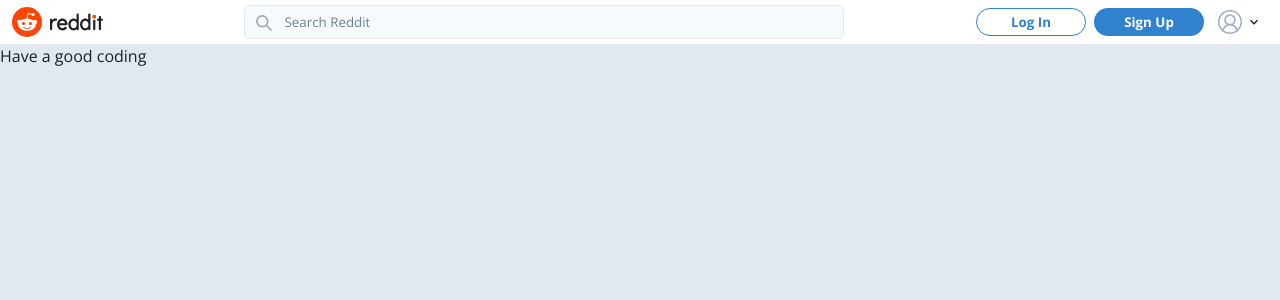
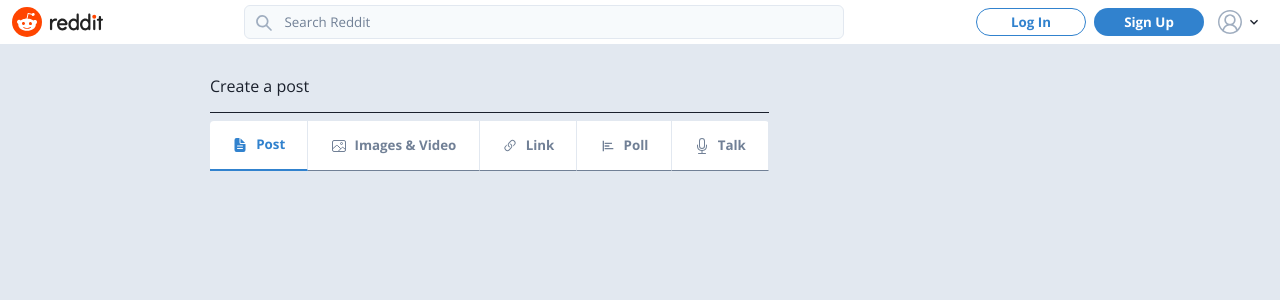
Before and after one commit to vincent-zola/reddit_clone_tutorial, a Next.js app: page /r/1/submit in a window 1280 px wide. Shown: the top 300 px of the page. Built offline with nearby package versions, Linux system fonts and the light colour scheme; no server answers.

Commit message:
Added TabItem commponent

```diff
--- a/src/components/Layout/PageContent.tsx
+++ b/src/components/Layout/PageContent.tsx
@@ -9,24 +9,18 @@
   // defining children as an array of ReactNode elements, so that we can indexing them
   children: ReactNode[];
 }
-// children are elements inside the <PageContent></PageContent> element in index.tsx
+// children are elements inside the <PageContent></PageContent> element in index.tsx, submit.tsx
 const PageContent: React.FC<PageContentProps> = ({ children }) => {
   // * ========== HTML ==========
 
   return (
-    <Flex justify="center" p="16px 0px" border="1px solid red">
-      <Flex
-        width="95%"
-        justify="center"
-        maxWidth="860px"
-        border="1px solid green"
-      >
+    <Flex justify="center" p="16px 0px">
+      <Flex width="95%" justify="center" maxWidth="860px">
         {/* LHS */}
         <Flex
           direction="column"
           width={{ base: "100%", md: "65%" }}
           mr={{ base: "0", md: "6" }}
-          border="1px solid blue"
         >
           {children && children[0]}
         </Flex>
@@ -35,7 +29,6 @@
           direction="column"
           display={{ base: "none", md: "flex" }}
           flexGrow={1}
-          border="1px solid orange"
         >
           {children && children[1]}
         </Flex>
--- /dev/null
+++ b/src/components/Posts/NewPostForm.tsx
@@ -0,0 +1,66 @@
+// * ========== Imports ==========
+
+import { Flex, Icon } from "@chakra-ui/react";
+import React, { useState } from "react";
+import { BiPoll } from "react-icons/bi";
+import { BsLink45Deg, BsMic } from "react-icons/bs";
+import { IoDocumentText, IoImageOutline } from "react-icons/io5";
+import { AiFillCloseCircle } from "react-icons/ai";
+import TabItem from "./TabItem";
+
+// * ========== TS Types ==========
+
+type NewPostFormProps = {};
+
+export type TabItem = {
+  title: string;
+  icon: typeof Icon.arguments;
+};
+
+// *========== Variables & Functions ==========
+
+// items for the Navbar
+const formTabs: TabItem[] = [
+  {
+    title: "Post",
+    icon: IoDocumentText,
+  },
+  {
+    title: "Images & Video",
+    icon: IoImageOutline,
+  },
+  {
+    title: "Link",
+    icon: BsLink45Deg,
+  },
+  {
+    title: "Poll",
+    icon: BiPoll,
+  },
+  {
+    title: "Talk",
+    icon: BsMic,
+  },
+];
+
+const NewPostForm: React.FC<NewPostFormProps> = () => {
+  const [selectedTab, setSelectedTab] = useState(formTabs[0].title);
+
+  // * ========== HTML ==========
+
+  return (
+    <Flex direction="column" bg="white" borderRadius={4} mt={2}>
+      <Flex width="100%">
+        {formTabs.map((item) => (
+          <TabItem
+            key={item.title}
+            item={item}
+            selected={item.title === selectedTab}
+            setSelectedTab={setSelectedTab}
+          />
+        ))}
+      </Flex>
+    </Flex>
+  );
+};
+export default NewPostForm;
--- /dev/null
+++ b/src/components/Posts/TabItem.tsx
@@ -0,0 +1,39 @@
+import { Flex, Icon, Text } from "@chakra-ui/react";
+import React from "react";
+import { TabItem } from "./NewPostForm";
+
+type TabItemProps = {
+  item: TabItem;
+  selected: boolean;
+  setSelectedTab: (value: string) => void;
+};
+
+const TabItem: React.FC<TabItemProps> = ({
+  item,
+  selected,
+  setSelectedTab,
+}) => {
+  return (
+    <Flex
+
+      justify="center"
+      align="center"
+      flexGrow={1}
+      p="14px 0px"
+      cursor="pointer"
+      fontWeight={700}
+      _hover={{ bg: "gray.50" }}
+      color={selected ? "blue.500" : "gray.500"}
+      borderWidth={selected ? "0px 1px 2px 0px" : "0px 1px 1px 0px"}
+      borderBottomColor={selected ? "blue.500" : "gray.500"}
+      borderRightColor="gray.200"
+      onClick={() => setSelectedTab(item.title)}
+    >
+      <Flex align="center" height="20px" mr={2}>
+        <Icon as={item.icon} />
+      </Flex>
+      <Text fontSize="10pt">{item.title}</Text>
+    </Flex>
+  );
+};
+export default TabItem;
--- a/src/pages/r/[communityId]/submit.tsx
+++ b/src/pages/r/[communityId]/submit.tsx
@@ -1,8 +1,23 @@
+import { Box, Text } from '@chakra-ui/react';
 import React from 'react';
+import PageContent from '../../../components/Layout/PageContent';
+import NewPostForm from '../../../components/Posts/NewPostForm';
 
 
 const SubmitPostPage:React.FC = () => {
 
-    return <div>Have a good coding</div>
+    return (
+        <PageContent>
+            <>
+            <Box p="14px 0px" borderBottom="1px solid" >
+                <Text>Create a post</Text>
+            </Box>
+            <NewPostForm/>
+            </>
+            <>
+            {/* About */}
+            </>
+        </PageContent>
+    )
 }
 export default SubmitPostPage;
```
